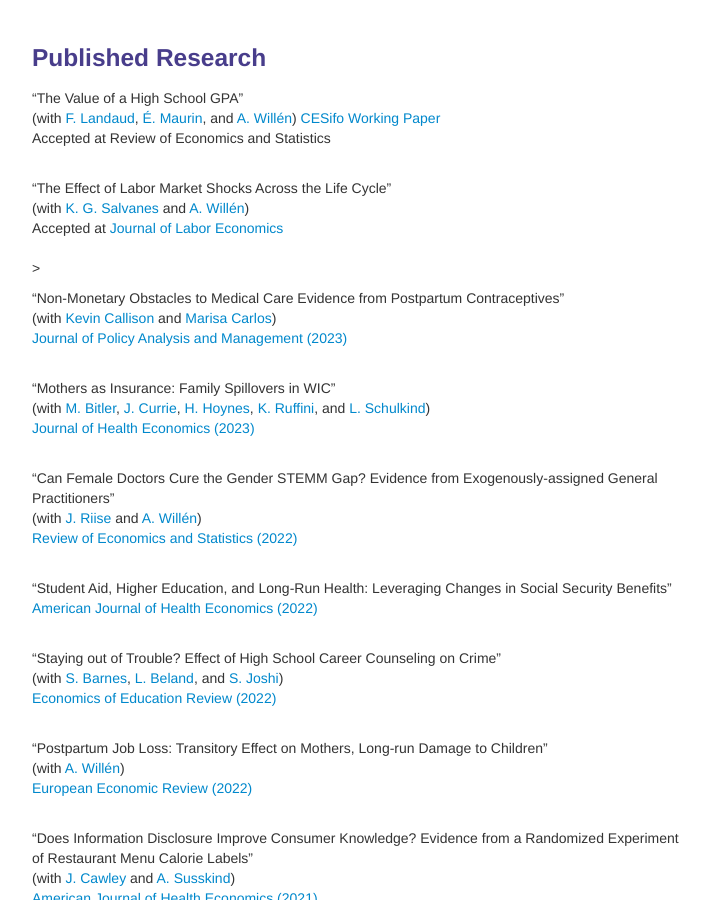
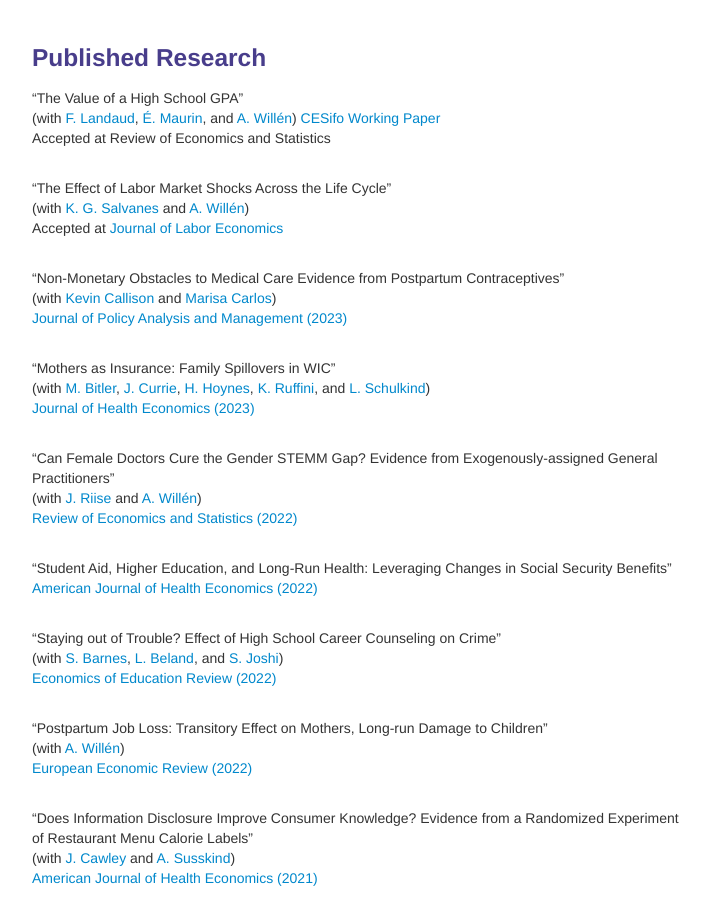
Before and after one commit to bjwillage/bjwillage.github.io, a Jekyll site: the page built from pages/research.md, in a window 1280 px wide and 900 px high, scrolled down 504 px. Shown: the whole window, without its empty margins (258-968 px from the left). Built offline with Jekyll 4.4.1, drawn with Linux system fonts in a browser that asks for light colours.

```diff
--- a/pages/research.md
+++ b/pages/research.md
@@ -41,7 +41,7 @@ Accepted at Review of Economics and Statistics
 
 "The Effect of Labor Market Shocks Across the Life Cycle"<br>
 (with [K. G. Salvanes](https://sites.google.com/view/kjellsalvanes/home) and [A. Willén](https://www.alexanderwillen.com/))<br>
-Accepted at [Journal of Labor Economics](https://www.journals.uchicago.edu/doi/10.1086/722086)<br><br>>
+Accepted at [Journal of Labor Economics](https://www.journals.uchicago.edu/doi/10.1086/722086)<br><br>
 
 "Non-Monetary Obstacles to Medical Care Evidence from Postpartum Contraceptives"<br>
 (with [Kevin Callison](https://sph.tulane.edu/hpm/kevin-callison) and [Marisa Carlos](https://www.analysisgroup.com/experts-and-consultants/managers/marisa-carlos/))<br>
```
